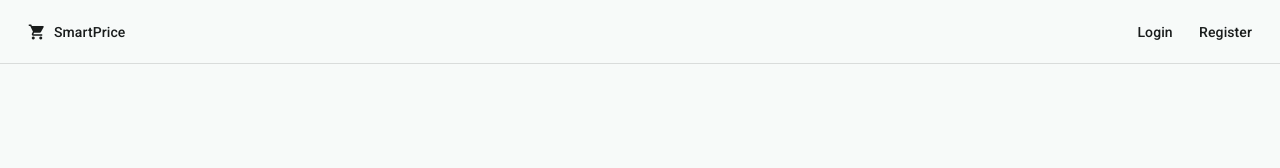
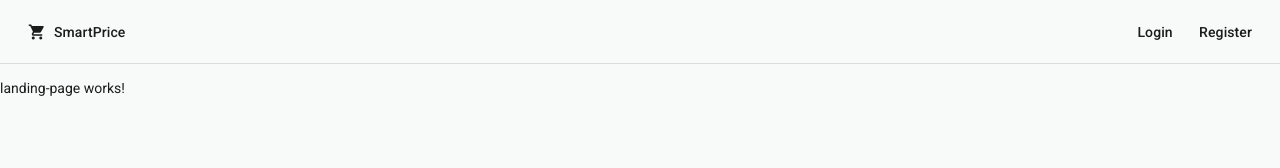
Before and after one commit to JorgeAndres-GitHub/Angular-Market-Client, an Angular app: page / in a window 1280 px wide. Shown: the top 168 px of the page. Built offline with nearby package versions, Linux system fonts and the light colour scheme.

Commit message:
Adding routes

```diff
--- /dev/null
+++ b/src/app/components/landing-page/landing-page.html
@@ -0,0 +1 @@
+<p>landing-page works!</p>
```
Also changed, not shown: src/app/app.routes.ts (+6 -1 lines), src/app/components/landing-page/landing-page.ts (added, +11 -0 lines), src/app/components/landing-page/landing-page.css (added).
